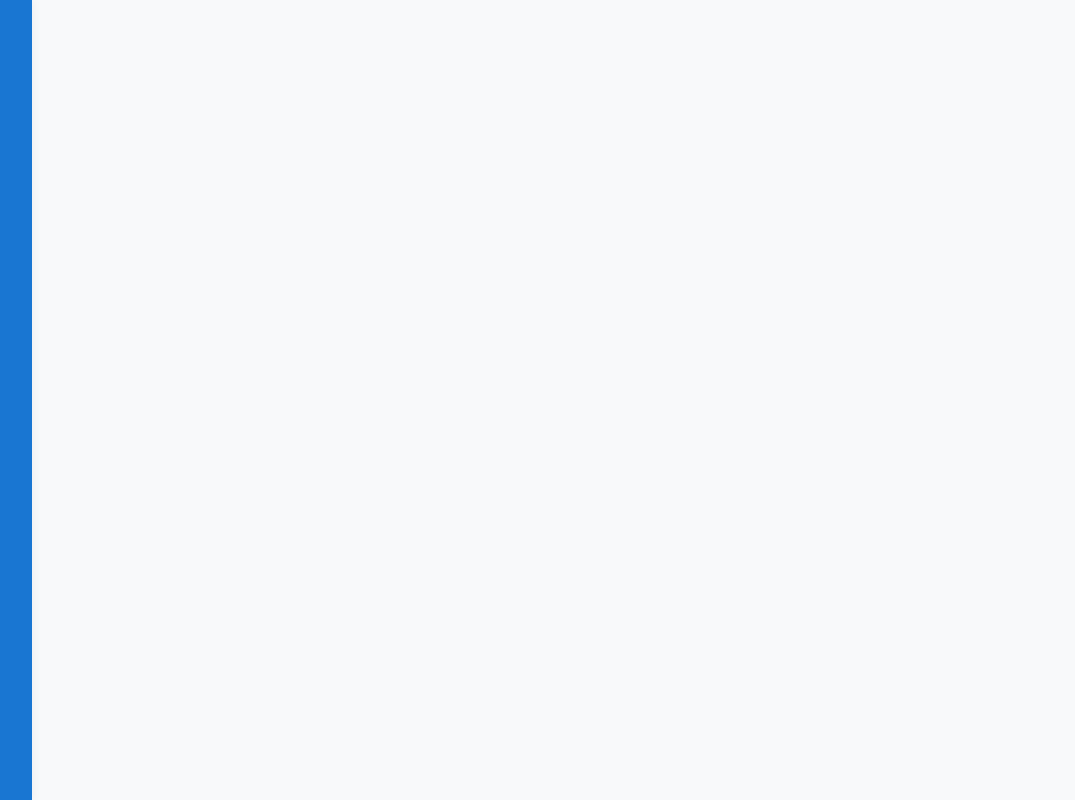
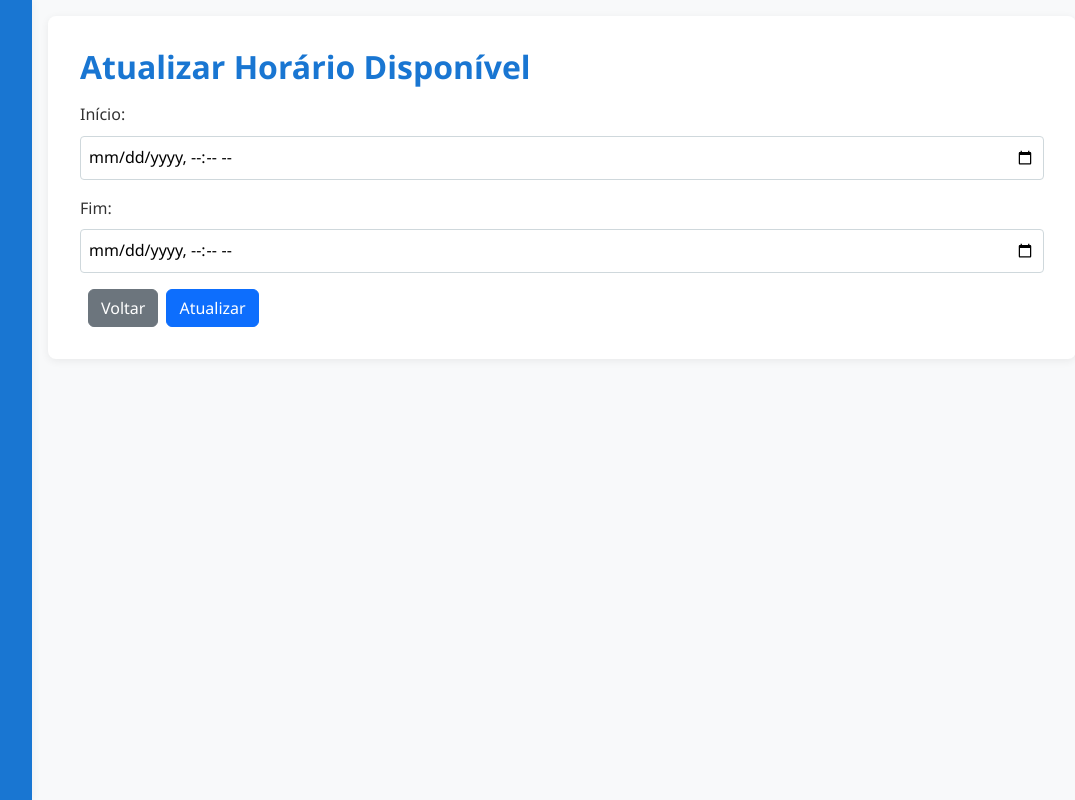
Before and after one commit to niceusts/ApiAgendamento, a Vue app in the folder frontend-app/: page /atualizarHorario/1 in a window 1280 px wide. Before the commit this address had no page. Shown: the whole page, without its empty margins (188-1263 px from the left). Built offline with nearby package versions, Linux system fonts and the light colour scheme; sample sign-in values are in the browser's storage; the HTML template or start-up script is replaced by a standard one.

Commit message:
feat: update de horario do médico

```diff
--- a/frontend-app/src/components/medico/AdicionarHorario.vue
+++ b/frontend-app/src/components/medico/AdicionarHorario.vue
@@ -24,10 +24,12 @@
 
 <script setup lang="ts">
 import { ref } from 'vue'
+import { useRouter } from 'vue-router'
 import { adicionarHorarioDisponivel } from '@/services/medicoService'
 import Swal from 'sweetalert2'
 
 const inicio = ref('')
+const router = useRouter()
 const fim = ref('')
 
 function toUtcIsoString(local: string) {
@@ -51,6 +53,7 @@ async function adicionarHorario() {
     Swal.fire('Sucesso', msg, 'success')
     inicio.value = ''
     fim.value = ''
+    router.push('/ListaHorarios')
   // eslint-disable-next-line @typescript-eslint/no-explicit-any
   } catch (e: any) {
     const msg =
--- /dev/null
+++ b/frontend-app/src/components/medico/AtualizarHorario.vue
@@ -0,0 +1,116 @@
+<template>
+  <div class="atualizar-horario">
+    <h2>Atualizar Horário Disponível</h2>
+    <form @submit.prevent="atualizarHorario">
+      <label for="inicio">Início:</label>
+      <input
+        id="inicio"
+        type="datetime-local"
+        v-model="inicio"
+        required
+      />
+      <label for="fim">Fim:</label>
+      <input
+        id="fim"
+        type="datetime-local"
+        v-model="fim"
+        required
+      />
+      <button class="btn btn-secondary mx-2" @click="$router.push('/ListaHorarios')">Voltar</button>
+      <button class="btn btn-primary" type="submit">Atualizar</button>
+    </form>
+  </div>
+</template>
+
+<script setup lang="ts">
+import { onMounted, ref } from 'vue'
+import { useRoute, useRouter } from 'vue-router'
+import Swal from 'sweetalert2'
+import { atualizarHorarioDisponivel } from '@/services/medicoService'
+import { getHorariosByMedicoId } from '@/services/medicoService'
+
+const route = useRoute()
+const router = useRouter()
+const inicio = ref('')
+const fim = ref('')
+
+const horarioId = Number(route.params.horarioId)
+const medicoId = Number(localStorage.getItem('medicoId'))
+
+// Busca o horário pelo ID e preenche os campos ao montar
+onMounted(async () => {
+  if (!medicoId || !horarioId) return
+  try {
+    const horarios = await getHorariosByMedicoId(Number(medicoId))
+    const horario = horarios.find(h => h.id === horarioId)
+    if (horario) {
+      // Converter ISO para local no formato YYYY-MM-DDTHH:mm
+      inicio.value = formatToDatetimeLocal(horario.inicio)
+      fim.value = formatToDatetimeLocal(horario.fim)
+    } else {
+      Swal.fire('Erro', 'Horário não encontrado.', 'error')
+    }
+  } catch {
+    Swal.fire('Erro', 'Erro ao buscar horário.', 'error')
+  }
+})
+
+function formatToDatetimeLocal(iso: string) {
+  if (!iso) return ''
+  const date = new Date(iso)
+  // Ajusta para o fuso local do navegador
+  const off = date.getTimezoneOffset()
+  const local = new Date(date.getTime() - off * 60 * 1000)
+  return local.toISOString().slice(0, 16)
+}
+function toUtcIsoString(local: string) {
+  if (!local) return ''
+  const date = new Date(local)
+  return date.toISOString()
+}
+
+async function atualizarHorario() {
+  try {
+    if (!medicoId || !horarioId) {
+      Swal.fire('Erro', 'Médico ou horário não identificado.', 'error')
+      return
+    }
+    const msg = await atualizarHorarioDisponivel(
+      medicoId,
+      horarioId,
+      toUtcIsoString(inicio.value),
+      toUtcIsoString(fim.value)
+    )
+    Swal.fire('Sucesso', msg, 'success')
+    inicio.value = ''
+    fim.value = ''
+    router.push('/ListaHorarios')
+  // eslint-disable-next-line @typescript-eslint/no-explicit-any
+  } catch (e: any) {
+    const msg =
+      e.response?.data?.message ||
+      e.response?.data?.error ||
+      (typeof e.response?.data === 'string' ? e.response.data : '') ||
+      'Erro ao atualizar horário.'
+    Swal.fire('Erro', msg, 'error')
+  }
+}
+</script>
+
+<style scoped>
+.atualizar-horario {
+  padding: 2rem;
+  background: #fff;
+  border-radius: 8px;
+  box-shadow: 0 2px 8px #0001;
+}
+label {
+  display: block;
+  margin-bottom: 0.5rem;
+}
+input[type="datetime-local"] {
+  width: 100%;
+  padding: 0.5rem;
+  margin-bottom: 1rem;
+}
+</style>
--- a/frontend-app/src/components/medico/ListaHorarios.vue
+++ b/frontend-app/src/components/medico/ListaHorarios.vue
@@ -28,7 +28,7 @@
                 </button>
                 <ul class="dropdown-menu dropdown-menu-end">
                   <li>
-                    <a class="dropdown-item" href="#" @click.prevent="$router.push({ path: '/EditarHorario', query: { id: h.id } })">
+                    <a class="dropdown-item" href="#" @click.prevent="$router.push({ name: 'atualizarHorario', params: { horarioId: h.id } })">
                       <i class="fas fa-edit"></i> Editar
                     </a>
                   </li>
--- a/frontend-app/src/router/index.ts
+++ b/frontend-app/src/router/index.ts
@@ -5,6 +5,7 @@ import RegisterView from '../views/auth/RegisterView.vue'
 import AdicionarHorarioView from '@/components/medico/AdicionarHorario.vue'
 import ListaHorariosView from '@/components/medico/ListaHorarios.vue'
 import ListaAgendaView from '@/components/medico/ListaAgendas.vue'
+import AtualizarHorarioView from '@/components/medico/AtualizarHorario.vue'
 
 const router = createRouter({
   history: createWebHistory(import.meta.env.BASE_URL),
@@ -46,7 +47,13 @@ const router = createRouter({
       name: 'listaAgenda',
       component: ListaAgendaView,
       meta: { requiresAuth: true },
-    }
+    },
+    {
+      path: '/atualizarHorario/:horarioId',
+      name: 'atualizarHorario',
+      component: AtualizarHorarioView,
+      meta: { requiresAuth: true },
+    },
   ],
 })
 
```
Also changed, not shown: frontend-app/src/views/medico/atualizarHorarioView.vue (added, +7 -0 lines).
